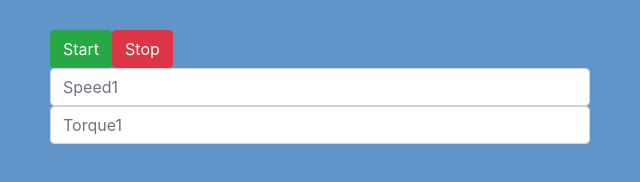
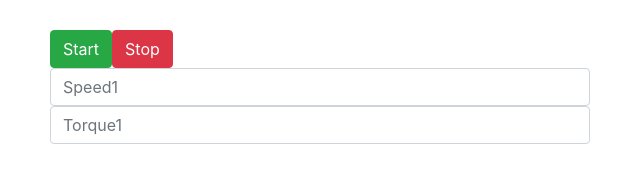
Before and after one commit to armgit5/MitsuApp, an Electron app: page pages/mainWindow.html in a window 640 px wide. Drawn offline with nearby package versions, Linux system fonts and the light colour scheme.

Commit message:
fixed iterate hash.

```diff
--- a/pages/mainWindow.html
+++ b/pages/mainWindow.html
@@ -18,7 +18,7 @@
   </style>
 </head>
 
-<body style="background-color: #6095C9; text-align: center; margin: 10px; display: none;">
+<body style="text-align: center; margin: 10px; display: none;">
 
   <div class="container">
     <div class="row" style="margin-top: 30px;">
```
Also changed, not shown: helpers/process.js (+1 -15 lines).
